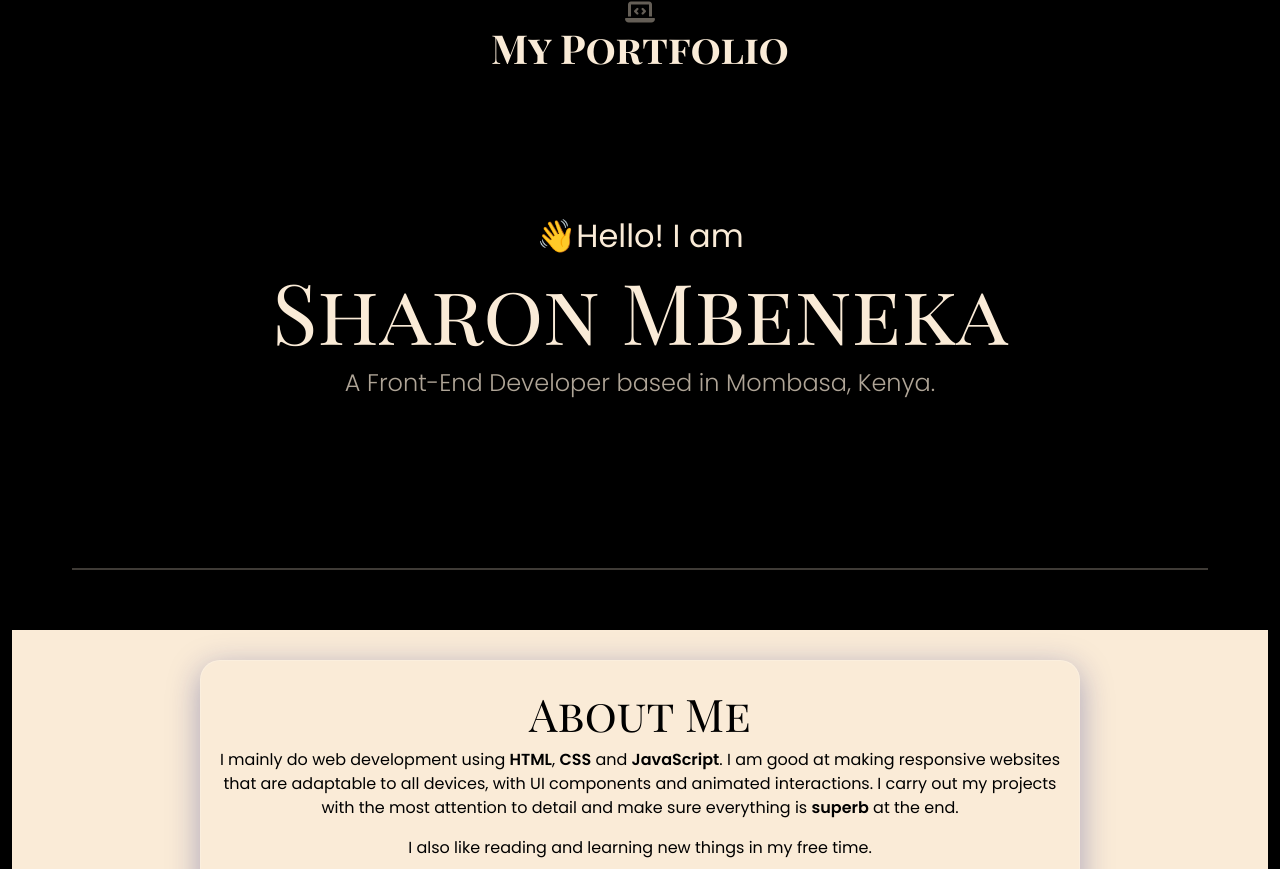
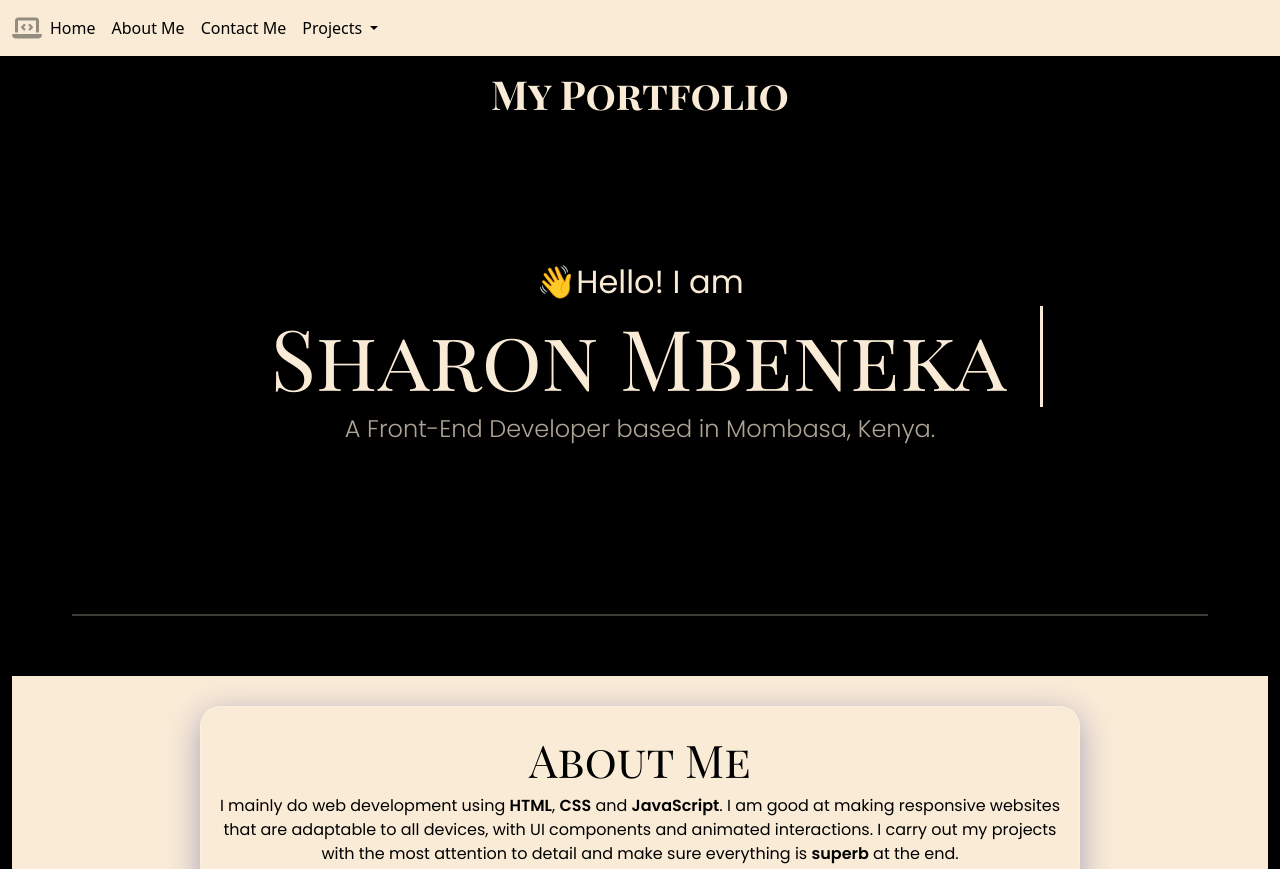
Before and after one commit to Multive018/my-portfolio-project, a plain HTML site: page index.html in a window 1280 px wide. Shown: the top 869 px of the page. Drawn offline with nearby package versions, Linux system fonts and the light colour scheme; a web font is replaced by a local one.

Commit message:
styled the navbar

```diff
--- a/index.html
+++ b/index.html
@@ -13,10 +13,43 @@
   <title>Portfolio</title>
 </head>
 <body>
+  <div class="header">
+    <nav class="navbar navbar-expand-lg fixed-top" style="background-color:#faebd7;">
   <div class="container-fluid">
-    <div class="header text-center">
-      <i class="fa-solid fa-laptop-code fa-beat-fade fa-xl" style="color: #faebd7;"></i>
-      <br>
+    <a href="#" class="nav-logo">
+      <i class="fa-solid fa-laptop-code fa-beat-fade fa-xl" style="color:#000;"></i>
+    </a>
+    <button class="navbar-toggler" type="button" data-bs-toggle="collapse" data-bs-target="#navbarNavDropdown" aria-controls="navbarNavDropdown" aria-expanded="false" aria-label="Toggle navigation">
+      <span class="navbar-toggler-icon" style="color:#faebd7;"></span>
+    </button>
+    <div class="collapse navbar-collapse" id="navbarNavDropdown">
+      <ul class="navbar-nav">
+        <li class="nav-item">
+          <a class="nav-link active" aria-current="page" href="#">Home</a>
+        </li>
+        <li class="nav-item">
+          <a class="nav-link" href="#">About Me</a>
+        </li>
+        <li class="nav-item">
+          <a class="nav-link" href="#">Contact Me</a>
+        </li>
+        <li class="nav-item dropdown">
+          <a class="nav-link dropdown-toggle" href="#" role="button" data-bs-toggle="dropdown" aria-expanded="false">
+            Projects
+          </a>
+          <ul class="dropdown-menu">
+            <li><a class="dropdown-item" href="#">Favorite Band Landing Page</a></li>
+            <li><a class="dropdown-item" href="#"> Weather App</a></li>
+            <li><a class="dropdown-item" href="#"> Croissants Recipe App</a></li>
+          </ul>
+        </li>
+      </ul>
+    </div>
+  </div>
+</nav>
+</div>
+  <div class="container-fluid">
+    <div class="portfolio-title text-center">
       <h1>
         My Portfolio
       </h1>
@@ -25,9 +58,11 @@
       <p>
         👋Hello! I am
       </p>
-      <h2 class="intro">
-        Sharon Mbeneka
-      </h2>
+      <div class="wrapper">
+        <h2 class="intro typing-effect text-center">
+          Sharon Mbeneka
+        </h2>
+      </div>
       <h2 class="job-title">
         A Front-End Developer based in Mombasa, Kenya.
       </h2>
--- a/style/portfolio.css
+++ b/style/portfolio.css
@@ -22,6 +22,12 @@ footer{
   margin: 0 400px;
   display: flex;
   justify-content: space-evenly;
+}
+.nav-link{
+  color: #000;
+}
+.portfolio-title{
+  margin-top: 70px;
 }
 .job-title{
   font-size: 24px;
@@ -130,7 +136,7 @@ footer{
     font-size: 20px;
   }
   .intro{
-    font-size: 45px;
+    font-size: 43px;
   }
   .job-title{
     font-size: 14px;
@@ -149,7 +155,7 @@ footer{
     font-size: 12px;
   }
   .card-title{
-    font-size: 30px;
+    font-size: 26px;
   }
   .skills-title{
     font-size: 18px;
@@ -165,3 +171,30 @@ footer{
     width: 250px;
   }
 }
+
+@media (min-width: 900px){
+  .wrapper {
+  display: grid;
+  place-items: center;
+}
+
+.typing-effect {
+  width: 16ch;
+  animation: typing 2s steps(22), blink .5s step-end infinite alternate;
+  white-space: nowrap;
+  overflow: hidden;
+  border-right: 3px solid;
+}
+
+@keyframes typing {
+  from {
+    width: 0
+  }
+}
+
+@keyframes blink {
+  50% {
+    border-color: transparent
+  }
+}
+}
```
